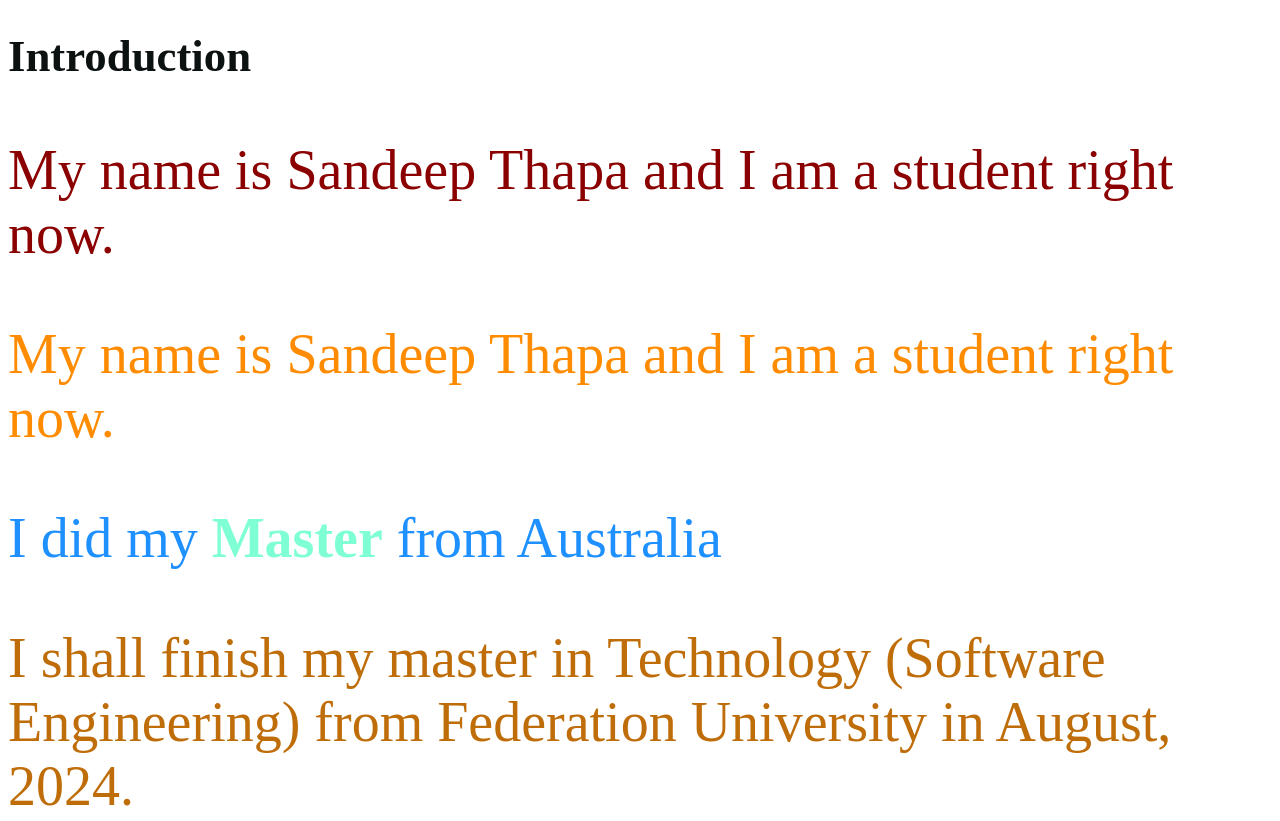
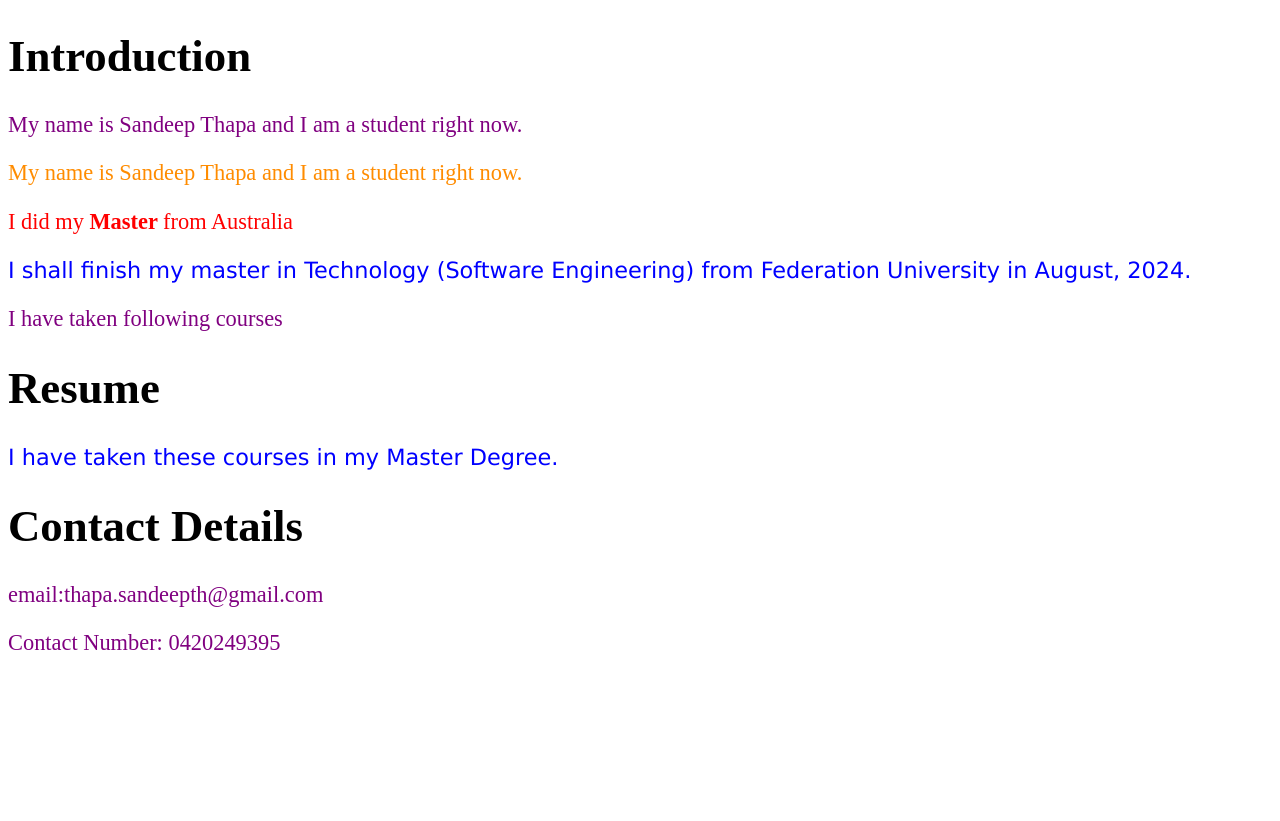
Before and after one commit to thapasandeep/thapasandeep.github.io, a plain HTML site: page index.html in a window 1280 px wide. Shown: the top 821 px of the page. After the commit the page ends 800 px from the top, so only its background shows below. Drawn offline with Linux system fonts and the light colour scheme.

Commit message:
implement external css

```diff
--- a/index.html
+++ b/index.html
@@ -6,23 +6,24 @@
     </head>
     <body>
         <!-- Introduction -->
-        <div style="color:rgb(12, 17, 17);">
+        <div>
             <h1> Introduction</h1>
-            <p style="color: darkred;"> My name is Sandeep Thapa and I am a student right now.</p>
+            <p> My name is Sandeep Thapa and I am a student right now.</p>
             <p id="sandeep"> My name is Sandeep Thapa and I am a student right now.</p>
-            <p style="color:dodgerblue;"> I did my <b style="color:aquamarine;">Master</b> from Australia</p>
-            <p style="color:rgb(191, 109, 9)">I shall finish my master in Technology
+            <p id="red-text"> I did my <b> Master </b> from Australia</p>
+            <p class="blue-text-class"> I shall finish my master in Technology
                 (Software Engineering) from Federation University in August, 2024. </p>
                 <p> I have taken following courses</p>
         </div>
         <!-- Resume -->
         <div>
             <h1> Resume</h1>
+            <p class="blue-text-class"> I have taken these courses in my Master Degree. </p>
         </div>
         <!-- Contact Details -->
         <!-- DRY Don't repeat yourself -->
         <div>
-            <h1 style="color:dodgerblue;"> Contact Details </h1>
+            <h1> Contact Details </h1>
             <p> email:thapa.sandeepth@gmail.com</p>
             <p> Contact Number: 0420249395</p>
         </div>
--- a/styles.css
+++ b/styles.css
@@ -1,10 +1,20 @@
 body {
     font-size: 1.4em;
 }
+
 p {
     color: purple;
-    font-size: 2.5em;
 }
+
 #sandeep {
     color: darkorange;
 }
+
+#red-text {
+    color: red;
+}
+
+.blue-text-class {
+    color: blue;
+    font-family:Verdana, Geneva, Tahoma, sans-serif;
+}
```
